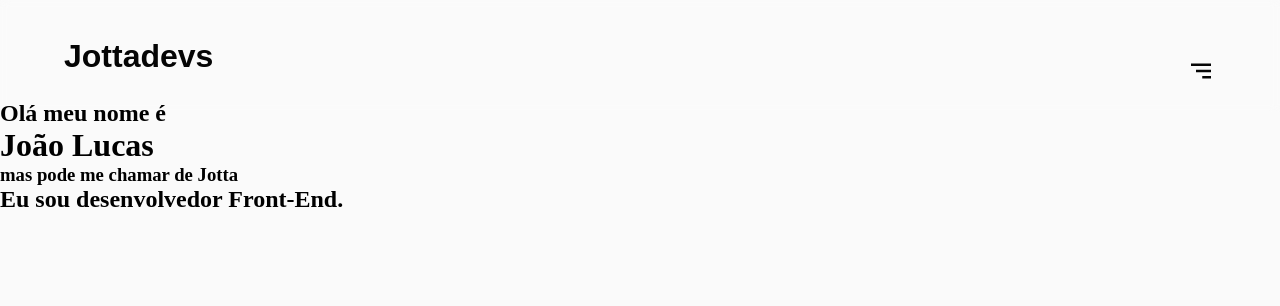
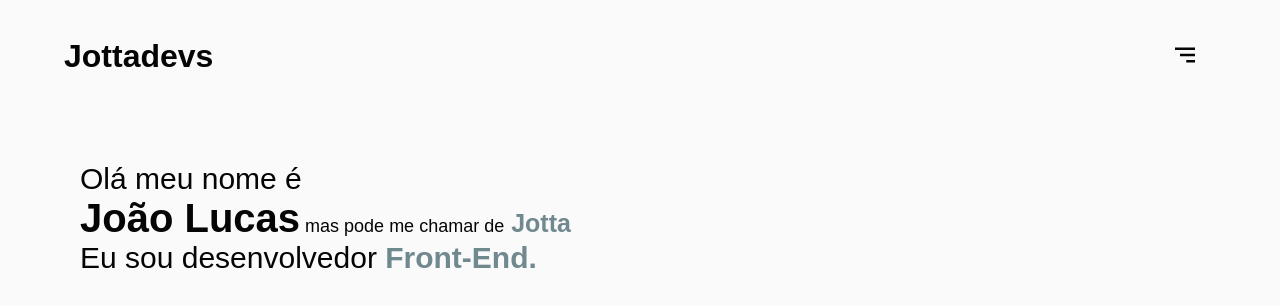
Before and after one commit to Jottadevs/Portifolio, a React (Vite) app: page / in a window 1280 px wide. Shown: the top 306 px of the page. Built offline with nearby package versions, Linux system fonts and the light colour scheme.

Commit message:
att do main e da sidebar

```diff
--- a/src/components/header/sidebar/Sidebar.css
+++ b/src/components/header/sidebar/Sidebar.css
@@ -1,14 +1,17 @@
 .icon-label {
-  position: absolute;
-  right: 4rem;
+  position: relative;
+  right: 80px;
+  top: 3px;
   font-size: 30px;
   cursor: pointer;
   color: var(--text);
+  transition: all 0.3s ease;
 }
 
 .icon-label.active {
   color: var(--textsidebar);
   z-index: 999;
+  top: 20px;
 }
 
 .sidebar {
@@ -51,6 +54,10 @@
   cursor: pointer;
 }
 
+.icon-darkmode.rotate {
+  transform: rotateY(180deg);
+}
+
 .about {
   position: relative;
   font-size: 20px;
--- a/src/components/header/sidebar/Sidebar.jsx
+++ b/src/components/header/sidebar/Sidebar.jsx
@@ -47,6 +47,18 @@ function Sidebar() {
         };
     },);
 
+    let moonRotation = false
+
+    function moonRotate() {
+        const moonButton = document.querySelector(".icon-darkmode")
+        if (!moonRotation) {
+            moonRotation = true
+            moonButton.classList.add("rotate")
+        } else {
+            moonRotation = false
+            moonButton.classList.remove("rotate")
+        }
+    }
 
     return (
 
@@ -64,7 +76,7 @@ function Sidebar() {
                         Dark Mode
                         <label>
                             <input type="checkbox" id="darkmode-checkbox" hidden />
-                            <MdDarkMode className='icon-darkmode' />
+                            <MdDarkMode className='icon-darkmode' onClick={moonRotate} />
                         </label>
                     </p>
 
--- a/src/components/main/Main.css
+++ b/src/components/main/Main.css
@@ -1,4 +1,35 @@
 .main {
   position: absolute;
-  top: 100px;
+  color: var(--text);
+  top: 7rem;
+  width: 80%;
 }
+
+.apresentation-main {
+  font-size: 20px;
+  font-family: sans-serif;
+  position: absolute;
+  top: 50px;
+  left: 80px;
+}
+
+.apresentation-main-sub {
+  font-size: 18px;
+  font-weight: 500;
+}
+
+.color-Jotta {
+  font-size: 25px;
+  color: #70898f;
+  font-weight: 700;
+}
+
+.color-Front {
+  color: #70898f;
+  font-weight: 700;
+}
+
+.myName,
+.Iam {
+  font-weight: 500;
+}
--- a/src/components/main/Main.jsx
+++ b/src/components/main/Main.jsx
@@ -4,13 +4,17 @@ function Main() {
     return (
         <main className="main">
             <div className='apresentation-main'>
-                <h2>Olá meu nome é</h2>
-                <h1>João Lucas</h1>
-                <h3>mas pode me chamar de <span>Jotta</span></h3>
-                <h2>Eu sou desenvolvedor <span>Front-End.</span></h2>
+                <h2 className='myName'>Olá meu nome é</h2>
+
+                <h1>João Lucas
+                    <span className='apresentation-main-sub'> mas pode me chamar de
+                        <span className='color-Jotta'> Jotta</span></span>
+                </h1>
+
+                <h2 className='Iam'>Eu sou desenvolvedor <span className='color-Front'>Front-End.</span></h2>
             </div>
 
-        </main>
+        </main >
     );
 }
 
```
